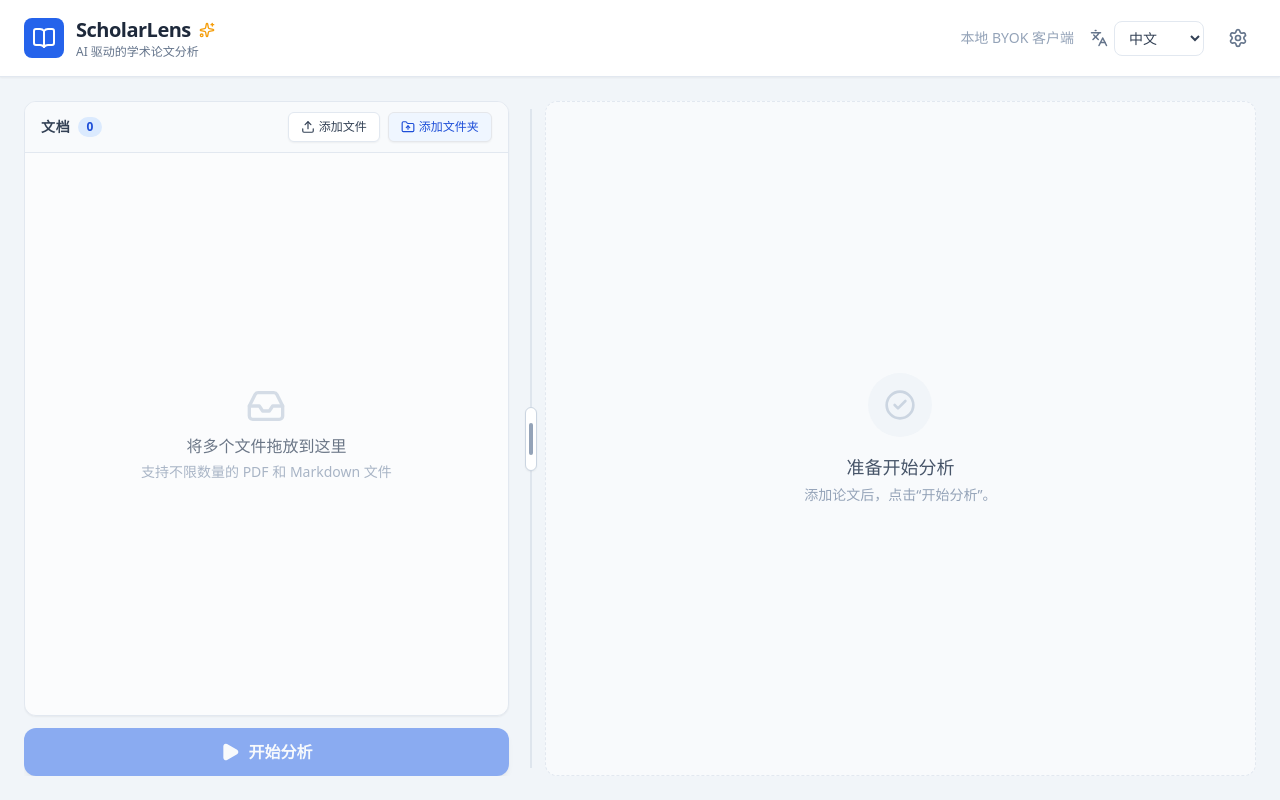
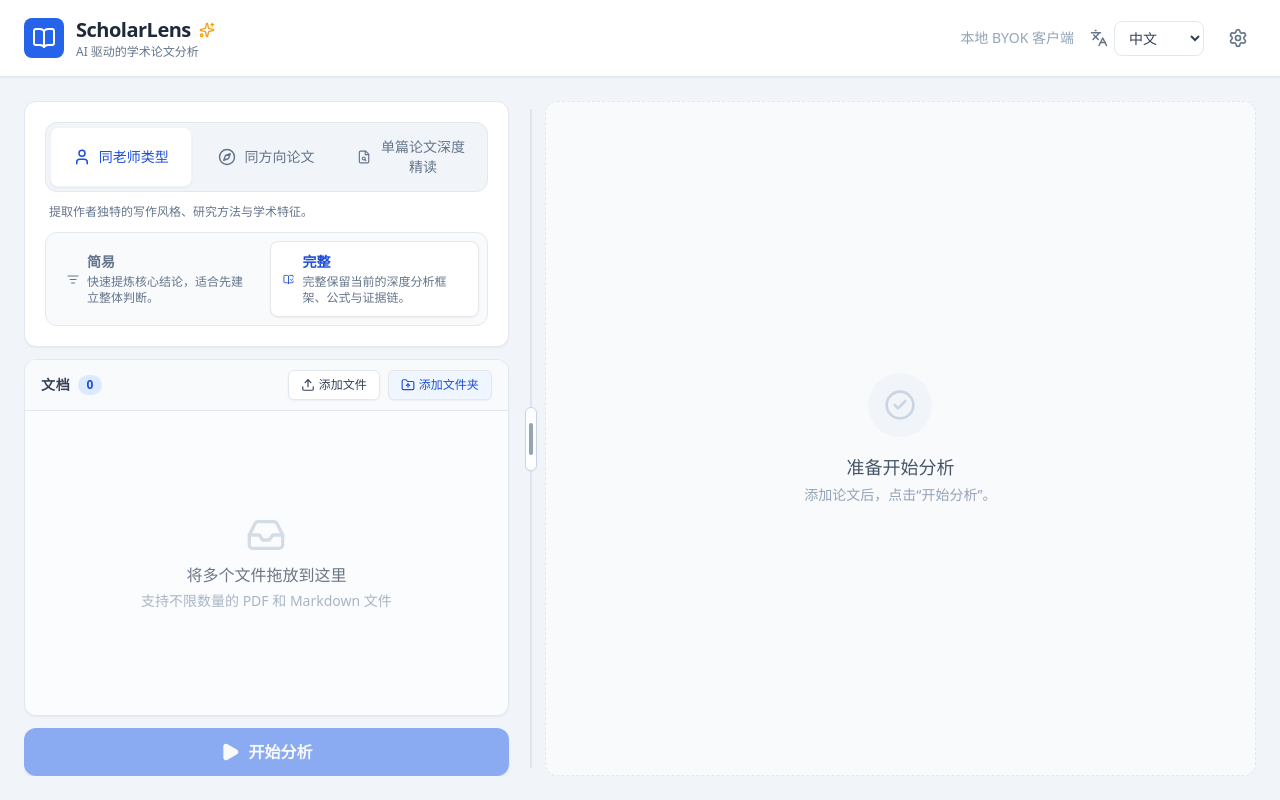
Before and after one commit to Kekeyo/readyscholarlens, a React (Vite) app in the folder frontend/: page / in a window 1280 px wide. Built offline with nearby package versions, Linux system fonts and the light colour scheme.

Commit message:
Restore analysis controls without labels

```diff
--- a/frontend/App.tsx
+++ b/frontend/App.tsx
@@ -1,5 +1,6 @@
 import React, { useState, useCallback, useEffect, useRef } from 'react';
 import Header from './components/Header.tsx';
+import ModeSelector from './components/ModeSelector.tsx';
 import DocumentInput from './components/DocumentInput.tsx';
 import ResultDisplay from './components/ResultDisplay.tsx';
 import SettingsModal from './components/SettingsModal.tsx';
@@ -18,11 +19,11 @@ const DEFAULT_SETTINGS: ProviderSettings = {
 const DEFAULT_LEFT_PANE_PERCENT = 40;
 const MIN_LEFT_PANE_PERCENT = 10;
 const MAX_LEFT_PANE_PERCENT = 62;
-const ANALYSIS_MODE = AnalysisMode.SINGLE_PAPER;
-const ANALYSIS_DEPTH = AnalysisDepth.FULL;
 
 const App: React.FC = () => {
   const { t } = useLanguage();
+  const [mode, setMode] = useState<AnalysisMode>(AnalysisMode.AUTHOR);
+  const [analysisDepth, setAnalysisDepth] = useState<AnalysisDepth>(AnalysisDepth.FULL);
   const [files, setFiles] = useState<PaperFile[]>([]);
   const [isSettingsOpen, setIsSettingsOpen] = useState(false);
   const [leftPanePercent, setLeftPanePercent] = useState(DEFAULT_LEFT_PANE_PERCENT);
@@ -73,8 +74,8 @@ const App: React.FC = () => {
 
     await analyzePaperStream(
       files,
-      ANALYSIS_MODE,
-      ANALYSIS_DEPTH,
+      mode,
+      analysisDepth,
       settings,
       (chunk) => {
         setAnalysisState((prev) => ({
@@ -96,7 +97,7 @@ const App: React.FC = () => {
         }));
       }
     );
-  }, [files, settings, t]);
+  }, [files, mode, analysisDepth, settings, t]);
 
   const isReadyToAnalyze = files.length > 0;
 
@@ -164,9 +165,19 @@ const App: React.FC = () => {
           style={{ '--left-pane-width': `${leftPanePercent}%` } as React.CSSProperties}
         >
 
-          {/* Left Column: document upload and action */}
+          {/* Left Column: Input & Controls */}
           <div className="w-full md:basis-[var(--left-pane-width)] md:flex-none flex flex-col gap-3 md:h-full md:overflow-hidden md:pr-2 print:hidden min-h-0 will-change-[flex-basis]">
-            <div className="flex-1 flex flex-col min-h-[280px]">
+            <div className="bg-white p-5 rounded-xl border border-slate-200 shadow-sm shrink-0">
+              <ModeSelector
+                currentMode={mode}
+                onModeChange={setMode}
+                currentDepth={analysisDepth}
+                onDepthChange={setAnalysisDepth}
+                disabled={analysisState.isAnalyzing}
+              />
+            </div>
+
+            <div className="flex-1 flex flex-col min-h-[260px]">
               <DocumentInput
                 files={files}
                 onFilesChange={setFiles}
--- a/frontend/components/ModeSelector.tsx
+++ b/frontend/components/ModeSelector.tsx
@@ -14,10 +14,7 @@ interface ModeSelectorProps {
 const ModeSelector: React.FC<ModeSelectorProps> = ({ currentMode, onModeChange, currentDepth, onDepthChange, disabled = false }) => {
   const { t } = useLanguage();
   return (
-    <div className="flex flex-col gap-2 mb-6">
-      <label className="text-sm font-semibold text-slate-700 uppercase tracking-wider">
-        {t('selectMode')}
-      </label>
+    <div className="flex flex-col gap-2">
       <div className="grid grid-cols-1 sm:grid-cols-3 bg-slate-100 p-1 rounded-xl border border-slate-200 gap-1">
         <button
           onClick={() => onModeChange(AnalysisMode.AUTHOR)}
@@ -63,10 +60,7 @@ const ModeSelector: React.FC<ModeSelectorProps> = ({ currentMode, onModeChange,
             ? t('directionDescription')
             : t('singlePaperDescription')}
       </p>
-      <div className="mt-2 rounded-xl border border-slate-200 bg-slate-50 p-2">
-        <div className="mb-2 flex items-center gap-2 px-1 text-xs font-semibold uppercase tracking-wider text-slate-600">
-          {t('analysisDetail')}
-        </div>
+      <div className="mt-1 rounded-xl border border-slate-200 bg-slate-50 p-2">
         <div className="grid grid-cols-2 gap-2">
           <button
             type="button"
```
